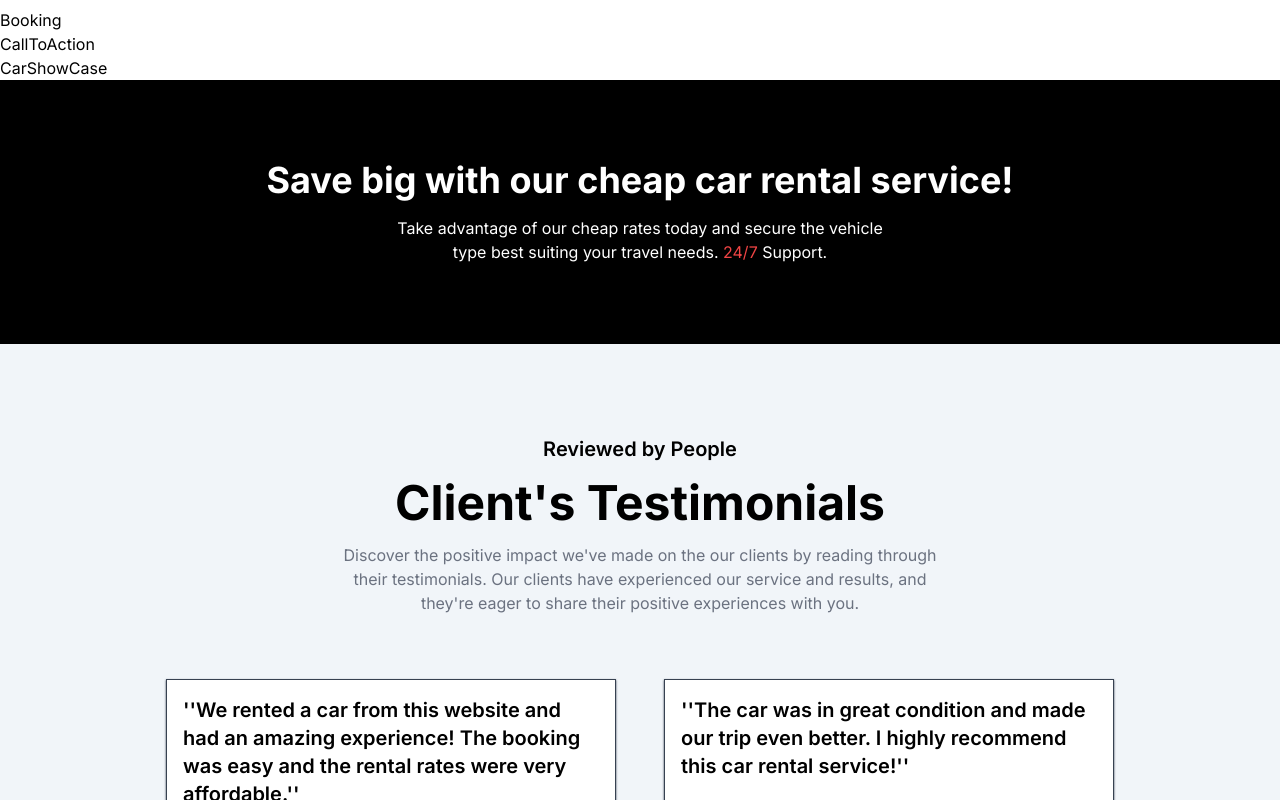
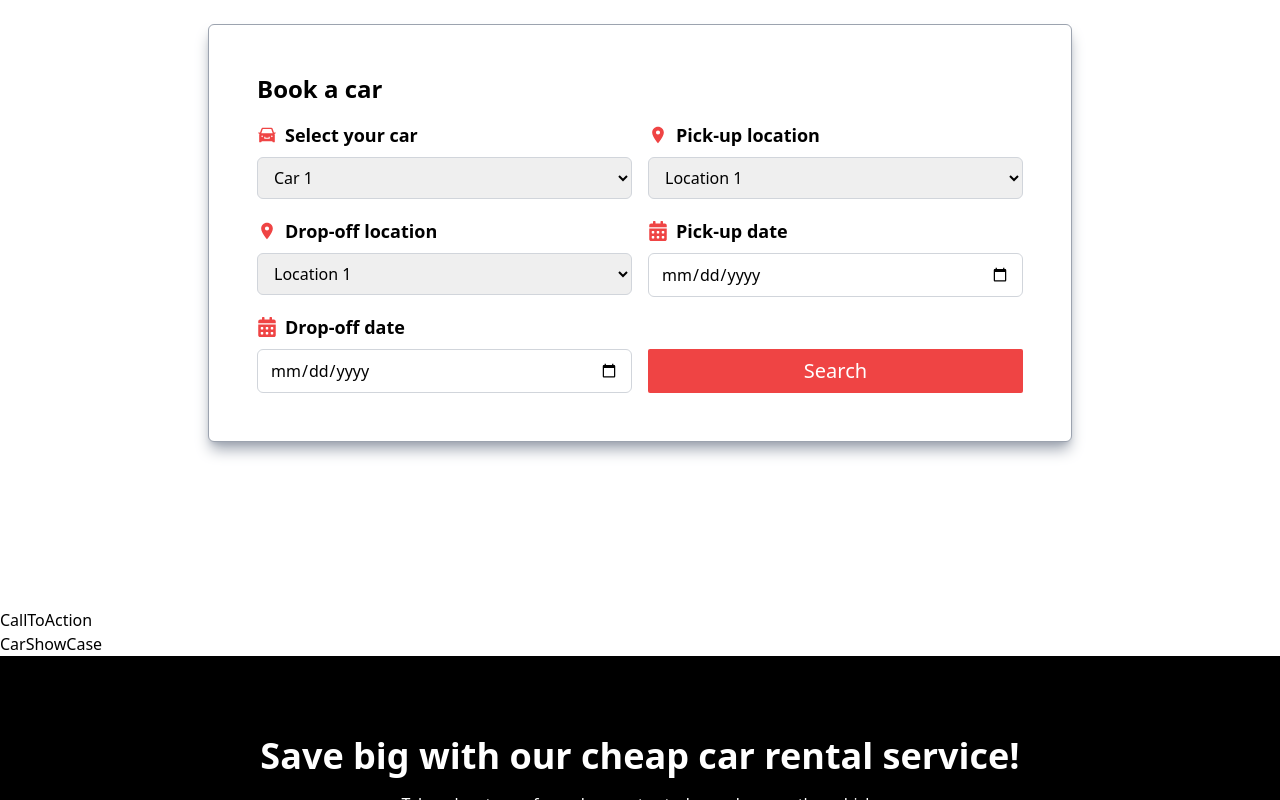
Before and after one commit to Jayzumen/CarRental, a Next.js app: page / in a window 1280 px wide. Shown: the part 760-1560 px from the top of the page. Built offline with nearby package versions, Linux system fonts and the light colour scheme; no server answers.

Commit message:
booking component layout and style

```diff
--- a/src/app/layout.tsx
+++ b/src/app/layout.tsx
@@ -18,7 +18,7 @@ export default function RootLayout({
 }) {
   return (
     <html lang="en">
-      <body className={inter.className}>
+      <body className={inter.className + "bg-slate-100 dark:bg-[#121212]"}>
         <MainProvider>
           <Navbar />
           <main className="min-h-[calc(100vh-160px)]">{children}</main>
--- a/src/components/Footer/Footer.tsx
+++ b/src/components/Footer/Footer.tsx
@@ -3,7 +3,7 @@ import { FaFacebookF, FaInstagram, FaTwitter } from "react-icons/fa";
 
 const Footer = () => {
   return (
-    <footer className="mt-auto flex items-center justify-center border-t-2 border-gray-200 px-10 py-20 dark:border-gray-800">
+    <footer className="mt-auto flex items-center justify-center border-t-2 border-gray-200 bg-white px-10 py-20 dark:border-gray-800 dark:bg-black">
       <div className="flex flex-wrap justify-center gap-x-12 gap-y-8 p-4 text-center lg:justify-around lg:gap-20 2xl:w-[70%]">
         <section className="flex flex-col gap-4">
           <h5 className="text-xl font-bold text-red-500">
--- a/src/components/HomePage/Booking.tsx
+++ b/src/components/HomePage/Booking.tsx
@@ -1,7 +1,123 @@
-import React from "react";
+"use client";
+
+import { AiFillCar } from "react-icons/ai";
+import { MdLocationOn } from "react-icons/md";
+import { FaCalendarAlt } from "react-icons/fa";
 
 const Booking = () => {
-  return <div>Booking</div>;
+  return (
+    <div className="min-h-[600px] p-4 lg:mx-auto lg:w-[70%]">
+      <div className="flex flex-col gap-4 rounded-md border border-gray-400 bg-white p-12 shadow-lg shadow-gray-400 dark:border-gray-800 dark:bg-black dark:shadow-gray-800">
+        <h2 className="text-2xl font-bold">Book a car</h2>
+        <form className="grid grid-cols-1 grid-rows-1 gap-4 md:grid-cols-2 md:grid-rows-3">
+          {/* Car select */}
+          <div className="flex flex-col gap-2">
+            <label
+              className="flex items-center gap-2 text-lg font-bold"
+              htmlFor="car"
+            >
+              <AiFillCar size={20} className="text-red-500" /> Select your car
+            </label>
+            <select
+              required
+              name="car"
+              id="car"
+              className="cursor-pointer rounded-md border border-gray-300 px-3 py-2"
+            >
+              <option value="car1">Car 1</option>
+              <option value="car2">Car 2</option>
+              <option value="car3">Car 3</option>
+            </select>
+          </div>
+
+          {/* Pick up location */}
+          <div className="flex flex-col gap-2">
+            <label
+              className="flex items-center gap-2 text-lg font-bold"
+              htmlFor="pickup"
+            >
+              <MdLocationOn size={20} className="text-red-500" /> Pick-up
+              location
+            </label>
+            <select
+              required
+              name="pickup"
+              id="pickup"
+              className="cursor-pointer rounded-md border border-gray-300 px-3 py-2"
+            >
+              <option value="">Location 1</option>
+              <option value="">Location 2</option>
+              <option value="">Location 3</option>
+            </select>
+          </div>
+
+          {/* Drop off location */}
+          <div className="flex flex-col gap-2">
+            <label
+              className="flex items-center gap-2 text-lg font-bold"
+              htmlFor="dropoff"
+            >
+              <MdLocationOn size={20} className="text-red-500" /> Drop-off
+              location
+            </label>
+            <select
+              required
+              name="dropoff"
+              id="dropoff"
+              className="cursor-pointer rounded-md border border-gray-300 px-3 py-2"
+            >
+              <option value="">Location 1</option>
+              <option value="">Location 2</option>
+              <option value="">Location 3</option>
+            </select>
+          </div>
+
+          {/* Pick up date */}
+          <div className="flex flex-col gap-2">
+            <label
+              className="flex items-center gap-2 text-lg font-bold"
+              htmlFor="pickup-date"
+            >
+              <FaCalendarAlt size={20} className="text-red-500" />
+              Pick-up date
+            </label>
+            <input
+              required
+              type="date"
+              name="pickup-date"
+              id="pickup-date"
+              className="cursor-pointer rounded-md border border-gray-300 px-3 py-2"
+            />
+          </div>
+
+          {/* Drop off date */}
+          <div className="flex flex-col gap-2">
+            <label
+              className="flex items-center gap-2 text-lg font-bold"
+              htmlFor="dropoff-date"
+            >
+              <FaCalendarAlt size={20} className="text-red-500" />
+              Drop-off date
+            </label>
+            <input
+              required
+              type="date"
+              name="dropoff-date"
+              id="dropoff-date"
+              className="cursor-pointer rounded-md border border-gray-300 px-3 py-2"
+            />
+          </div>
+
+          {/* Submit */}
+          <div className="flex items-end justify-start">
+            <button className="w-full rounded-sm bg-red-500 px-4 py-2 text-center text-xl text-white transition duration-300 hover:shadow-md hover:shadow-slate-900 dark:hover:shadow-white">
+              Search
+            </button>
+          </div>
+        </form>
+      </div>
+    </div>
+  );
 };
 
 export default Booking;
--- a/src/components/HomePage/Testimonials.tsx
+++ b/src/components/HomePage/Testimonials.tsx
@@ -2,7 +2,7 @@ import { FaUserCircle } from "react-icons/fa";
 
 const Testimonials = () => {
   return (
-    <div className="flex min-h-[calc(100vh-100px)] flex-col justify-center gap-4 bg-slate-100 py-8 dark:bg-[#121212]">
+    <div className="flex min-h-[calc(100vh-100px)] flex-col justify-center gap-4 py-8">
       <p className="text-center text-xl font-semibold">Reviewed by People</p>
       <h3 className="text-center text-5xl font-bold">
         Client&apos;s Testimonials
```
